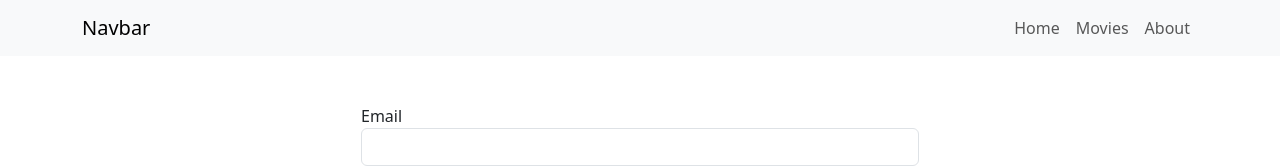
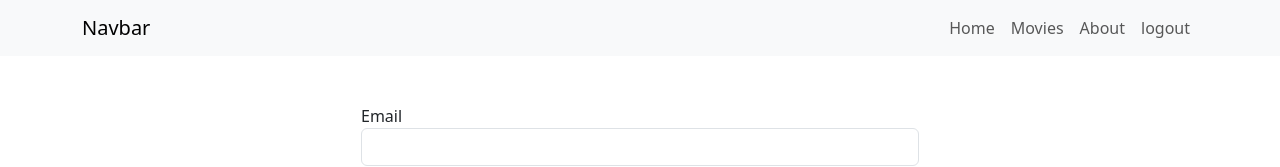
Before and after one commit to nouramamdouh1/Movies, an Angular app: page /login in a window 1280 px wide. Shown: the top 167 px of the page. Built offline with nearby package versions, Linux system fonts and the light colour scheme; sample sign-in values are in the browser's storage.

Commit message:
creating logout function , deleting localstorage and user data

```diff
--- a/src/app/auth.service.ts
+++ b/src/app/auth.service.ts
@@ -2,6 +2,7 @@ import { Injectable } from '@angular/core';
 import { HttpClient } from '@angular/common/http';
 import {BehaviorSubject, Observable} from "rxjs";
 import { userdata } from './userdata';
+import { Router } from '@angular/router';
 
 @Injectable({
   providedIn: 'root'
@@ -11,7 +12,7 @@ export class AuthService {
   currentusers = new BehaviorSubject<userdata | null>(null);
 
 
-  constructor(private _HttpClient: HttpClient) {
+  constructor(private _HttpClient: HttpClient , private _Router: Router) {
     if (localStorage.getItem('userdata') != null ){
       this.currentusers.next(JSON.parse(localStorage.getItem('userdata') || '{}'));
     }
@@ -33,4 +34,10 @@ export class AuthService {
 
   }
 
+  logout(){
+    localStorage.removeItem('userdata');
+    this.currentusers.next(null);
+    this._Router.navigate(['/login']);
+  }
+
 }
--- a/src/app/navbar/navbar.component.html
+++ b/src/app/navbar/navbar.component.html
@@ -21,6 +21,10 @@
           <li class="nav-item">
             <a  *ngIf="!islogin" class="nav-link" routerLink="login">Login</a>
           </li>
+          <li class="nav-item">
+            <a  *ngIf="islogin" class="nav-link" (click)="logout()" routerLink="#">logout</a>
+          </li>
+
         </ul>
       </div>
     </div>
--- a/src/app/navbar/navbar.component.ts
+++ b/src/app/navbar/navbar.component.ts
@@ -20,4 +20,11 @@ export class NavbarComponent {
     }
    } );
 }
+
+
+logout(){
+  this._AuthService.logout();
+
 }
+
+}
```
